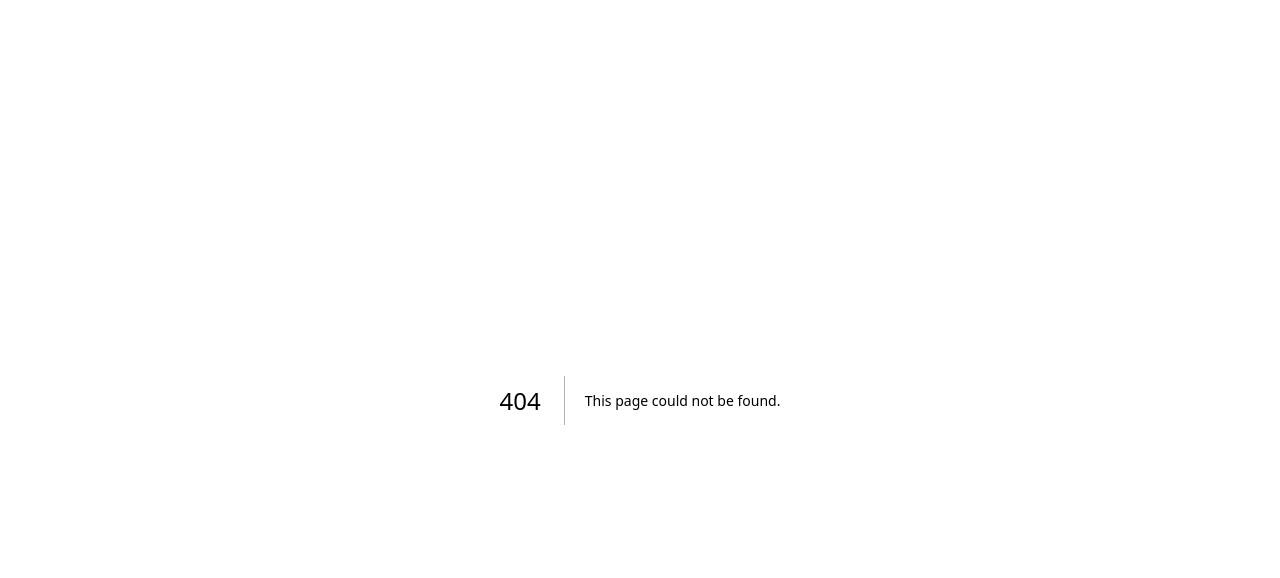
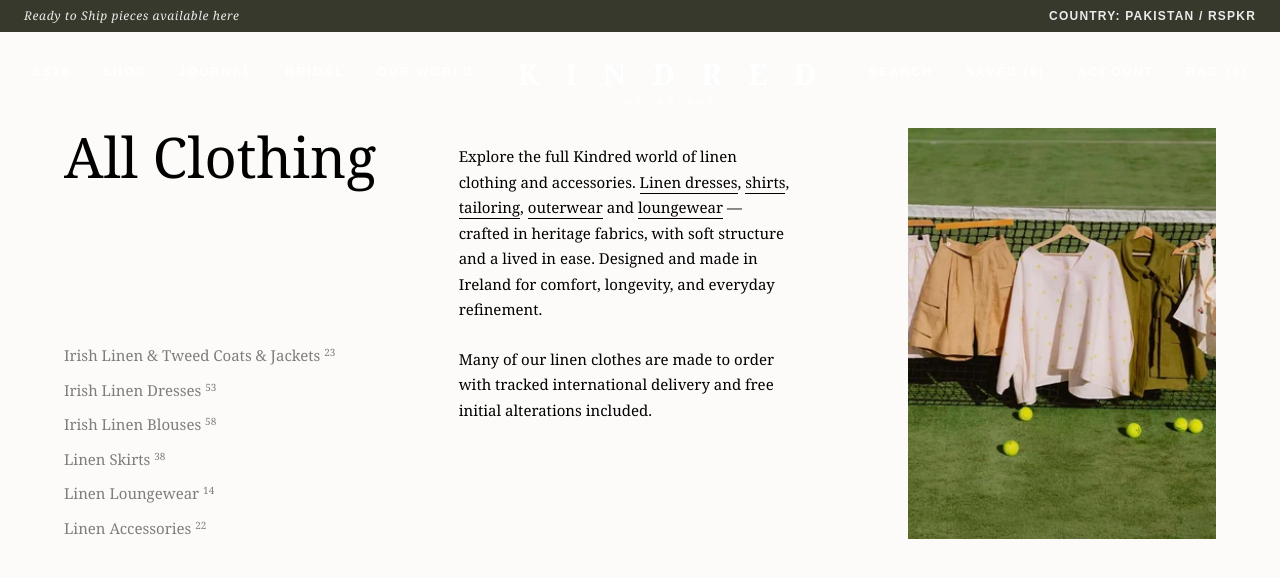
Before and after one commit to anasbughio/Kindred, a Next.js app: page /shop in a window 1280 px wide. Before the commit this address had no page. Shown: the top 578 px of the page. Built offline with nearby package versions, Linux system fonts and the light colour scheme.

Commit message:
all cloths feature completed

```diff
--- /dev/null
+++ b/app/shop/page.tsx
@@ -0,0 +1,27 @@
+import AnnouncementBar from "../components/AnnouncementBar";
+import Footer from "../components/Footer";
+import Navbar from "../components/Navbar";
+import CollectionHeader from "../shopAll/CollectionHeader";
+
+// You can also extract the floating chat widget into its own component!
+
+export default function Home() {
+  return (
+    <main className="relative min-h-screen w-full flex flex-col font-sans">
+      <AnnouncementBar />
+
+      <div className="relative flex-grow w-full h-full min-h-screen">
+
+        <Navbar />
+        <CollectionHeader />
+         </div>
+
+         <Footer />
+        {/* Floating Chat/Widget Icon - You can extract this to a component too */}
+        <div className="fixed bottom-6 right-6 z-50 flex items-center justify-center">
+          {/* Widget code goes here */}
+        </div>
+
+    </main>
+  );
+}
--- /dev/null
+++ b/app/shopAll/CollectionHeader.tsx
@@ -0,0 +1,81 @@
+import Image from "next/image";
+import Link from "next/link";
+
+export default function CollectionHeader() {
+  return (
+    <section className="w-full bg-[#fcfbfa] px-6 md:px-12 lg:px-16 py-16 md:py-24">
+      <div className="max-w-[1600px] mx-auto grid grid-cols-1 md:grid-cols-12 gap-12 lg:gap-8">
+
+        {/* Left Column: Heading & Categories */}
+        {/* Using 'flex-col justify-between' pushes the list to the bottom, aligning it with the image */}
+        <div className="md:col-span-4 lg:col-span-4 flex flex-col justify-between">
+          <h1 className="font-serif text-4xl md:text-5xl lg:text-[56px] text-black">
+            All Clothing
+          </h1>
+
+          <ul className="flex flex-col gap-3 text-[14px] md:text-[15px] text-black/50 mt-16 md:mt-0 font-serif">
+            <li>
+              <Link href="#" className="hover:text-black transition-colors">
+                Irish Linen & Tweed Coats & Jackets <sup className="text-[10px]">23</sup>
+              </Link>
+            </li>
+            <li>
+              <Link href="#" className="hover:text-black transition-colors">
+                Irish Linen Dresses <sup className="text-[10px]">53</sup>
+              </Link>
+            </li>
+            <li>
+              <Link href="#" className="hover:text-black transition-colors">
+                Irish Linen Blouses <sup className="text-[10px]">58</sup>
+              </Link>
+            </li>
+            <li>
+              <Link href="#" className="hover:text-black transition-colors">
+                Linen Skirts <sup className="text-[10px]">38</sup>
+              </Link>
+            </li>
+            <li>
+              <Link href="#" className="hover:text-black transition-colors">
+                Linen Loungewear <sup className="text-[10px]">14</sup>
+              </Link>
+            </li>
+            <li>
+              <Link href="#" className="hover:text-black transition-colors">
+                Linen Accessories <sup className="text-[10px]">22</sup>
+              </Link>
+            </li>
+          </ul>
+        </div>
+
+        {/* Middle Column: Description Text */}
+        <div className="md:col-span-4 lg:col-span-4 flex flex-col gap-6 font-serif text-[14px] lg:text-[15px] leading-[1.7] text-black pt-2 md:pt-4 pr-0 lg:pr-8">
+          <p>
+            Explore the full Kindred world of linen clothing and accessories.{" "}
+            <Link href="#" className="border-b border-black pb-[1px] hover:text-gray-500 transition-colors">Linen dresses</Link>,{" "}
+            <Link href="#" className="border-b border-black pb-[1px] hover:text-gray-500 transition-colors">shirts</Link>,{" "}
+            <Link href="#" className="border-b border-black pb-[1px] hover:text-gray-500 transition-colors">tailoring</Link>,{" "}
+            <Link href="#" className="border-b border-black pb-[1px] hover:text-gray-500 transition-colors">outerwear</Link> and{" "}
+            <Link href="#" className="border-b border-black pb-[1px] hover:text-gray-500 transition-colors">loungewear</Link>{" "}
+            — crafted in heritage fabrics, with soft structure and a lived in ease. Designed and made in Ireland for comfort, longevity, and everyday refinement.
+          </p>
+          <p>
+            Many of our linen clothes are made to order with tracked international delivery and free initial alterations included.
+          </p>
+        </div>
+
+        {/* Right Column: Image */}
+        <div className="md:col-span-4 lg:col-span-4 flex justify-start md:justify-end">
+          <div className="relative w-full sm:w-2/3 md:w-full lg:w-[85%] aspect-[3/4] overflow-hidden">
+            <Image
+              src="/all-cloth.webp" /* Replace with your tennis net image */
+              alt="All Clothing Collection"
+              fill
+              className="object-cover object-center"
+            />
+          </div>
+        </div>
+
+      </div>
+    </section>
+  );
+}
```
Also changed, not shown: public/all-cloth.webp (added).
